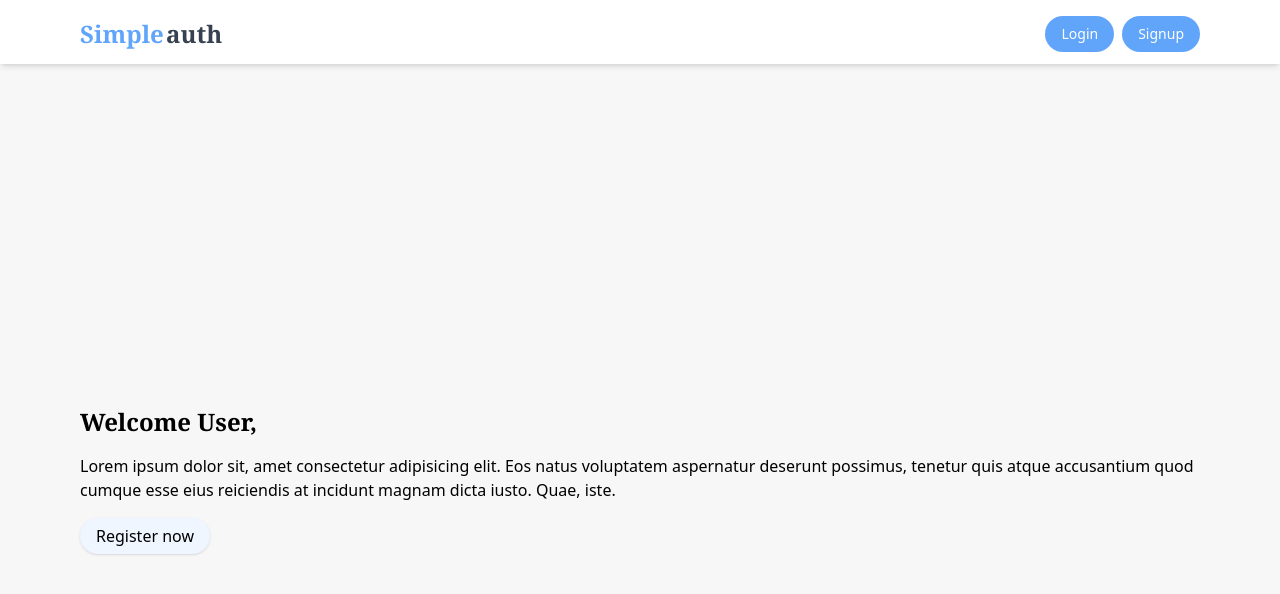
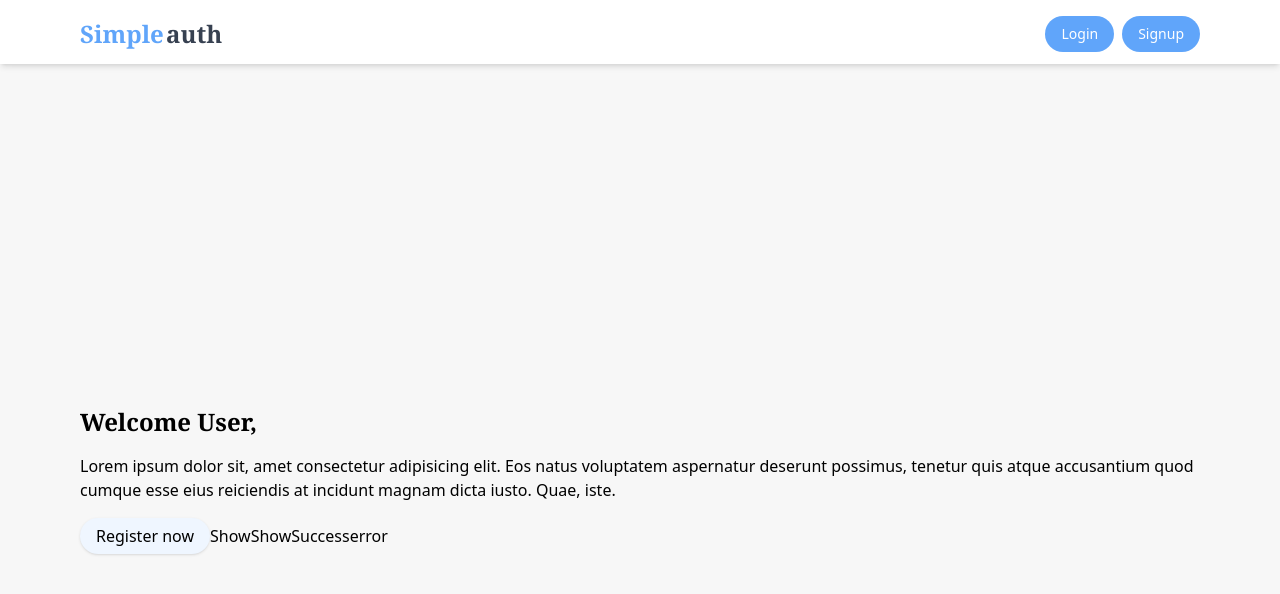
Before and after one commit to AungMyoAye101/AUTH-MERN, a React (Vite) app in the folder client/: page / in a window 1280 px wide. Shown: the top 594 px of the page. Built offline with nearby package versions, Linux system fonts and the light colour scheme; no server answers.

Commit message:
FEAT:Add react toastify notification

```diff
--- /dev/null
+++ b/client/src/context/ToastProvider.tsx
@@ -0,0 +1,27 @@
+
+import { toast, ToastContainer } from "react-toastify"
+import "react-toastify/dist/ReactToastify.css";
+
+
+
+
+const ToastProvider = () => {
+    return (
+        <ToastContainer position="top-right" autoClose={2000} />
+    )
+}
+
+
+export const showToast = (type: "success" | "error" | "warn" | '', message: string) => {
+    if (type === 'success') {
+        toast.success(message)
+    } else if (type === 'error') {
+        toast.error(message)
+    } else if (type === 'warn') {
+        toast.warn(message)
+    } else {
+        toast.info(message)
+    }
+}
+
+export default ToastProvider
--- a/client/src/main.tsx
+++ b/client/src/main.tsx
@@ -2,12 +2,12 @@ import { StrictMode } from 'react'
 import { createRoot } from 'react-dom/client'
 import './index.css'
 import App from './App.tsx'
+import ToastProvider from './context/ToastProvider.tsx'
 // import { FetchProvider } from './context/useFetch.tsx'
 
 createRoot(document.getElementById('root')!).render(
   <StrictMode>
-
-
+    <ToastProvider />
     <App />
 
   </StrictMode>,
--- a/client/src/pages/Home.tsx
+++ b/client/src/pages/Home.tsx
@@ -1,4 +1,5 @@
 import Button from "../components/ui/Button"
+import { showToast } from "../context/ToastProvider"
 
 
 const Home = () => {
@@ -8,6 +9,10 @@ const Home = () => {
                 <h1 className="text-2xl md:4xl font-semibold font-serif ">Welcome User,</h1>
                 <p>Lorem ipsum dolor sit, amet consectetur adipisicing elit. Eos natus voluptatem aspernatur deserunt possimus, tenetur quis atque accusantium quod cumque esse eius reiciendis at incidunt magnam dicta iusto. Quae, iste.</p>
                 <Button className="">Register now</Button>
+                <button onClick={() => showToast('', "hello")}>Show</button>
+                <button onClick={() => showToast('warn', "This is warning")}>Show</button>
+                <button onClick={() => showToast('success', "Success")}>Success</button>
+                <button onClick={() => showToast('error', "This is error")}>error</button>
             </div>
 
         </div>
--- a/client/src/pages/Login.tsx
+++ b/client/src/pages/Login.tsx
@@ -3,8 +3,9 @@ import { useState } from 'react'
 import { loginData } from '../assets/lib/helper'
 import Form from '../components/ui/Form'
 import FormController from '../components/ui/FormController'
-import { Link } from 'react-router-dom'
+import { Link, useNavigate } from 'react-router-dom'
 import { base_url } from './Signup'
+import { showToast } from '../context/ToastProvider'
 
 const Login = () => {
     const [data, setData] = useState({
@@ -14,7 +15,7 @@ const Login = () => {
     })
     const [loading, setLoading] = useState(false)
     const [error, setError] = useState('')
-
+    const navigate = useNavigate()
     const handleChange = (e: React.ChangeEvent<HTMLInputElement>) => {
         const { name, value } = e.target
         setData((pre) => ({ ...pre, [name]: value }))
@@ -32,12 +33,18 @@ const Login = () => {
                 credentials: "include"
 
             })
-
             const resData = await res.json()
-            console.log(resData)
             setLoading(false)
+            if (!res.ok || resData.success === false) {
+                showToast('error', resData.message)
+                setError(resData.message)
+                return
+            }
+            showToast('success', resData.message)
+            navigate('/dashboard')
         } catch (error: any) {
             setLoading(false)
+            showToast('success', error.message)
             setError(error.message)
         }
     }
@@ -46,8 +53,6 @@ const Login = () => {
 
             <Form headingText='Login' onSubmit={onSubmit} loading={loading}>
                 {
-
-
                     loginData.map((data, i) => (<FormController key={i} type={data.type} name={data.name} id={data.name} placeholder={data.placeholder} onChange={handleChange} style="bg-white" />))
                 }
                 <div className='flex justify-between items-center gap-2 text-sm'>
--- a/client/src/pages/Signup.tsx
+++ b/client/src/pages/Signup.tsx
@@ -1,9 +1,10 @@
 
 import { signupData } from '../assets/lib/helper'
 import Form from '../components/ui/Form'
-import { Link } from 'react-router-dom'
+import { Link, useNavigate } from 'react-router-dom'
 import FormController from '../components/ui/FormController'
 import { useState } from 'react'
+
 
 export const base_url = import.meta.env.VITE_BASE_URL
 
@@ -15,6 +16,7 @@ const Signup = () => {
     })
     const [loading, setLoading] = useState(false)
     const [error, setError] = useState('')
+    const navigate = useNavigate()
 
     const handleChange = (e: React.ChangeEvent<HTMLInputElement>) => {
         const { name, value } = e.target
@@ -37,6 +39,7 @@ const Signup = () => {
             const resData = await res.json()
             console.log(resData)
             setLoading(false)
+            navigate('/')
         } catch (error: any) {
             setLoading(false)
             setError(error.message)
```
Also changed, not shown: 1 other file (tests, documents, lock files or other folders).
